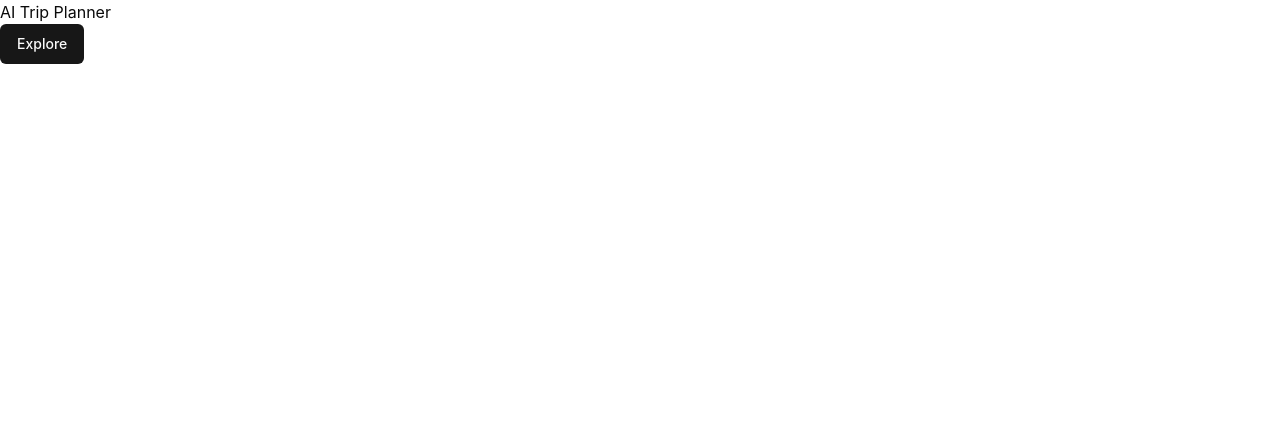
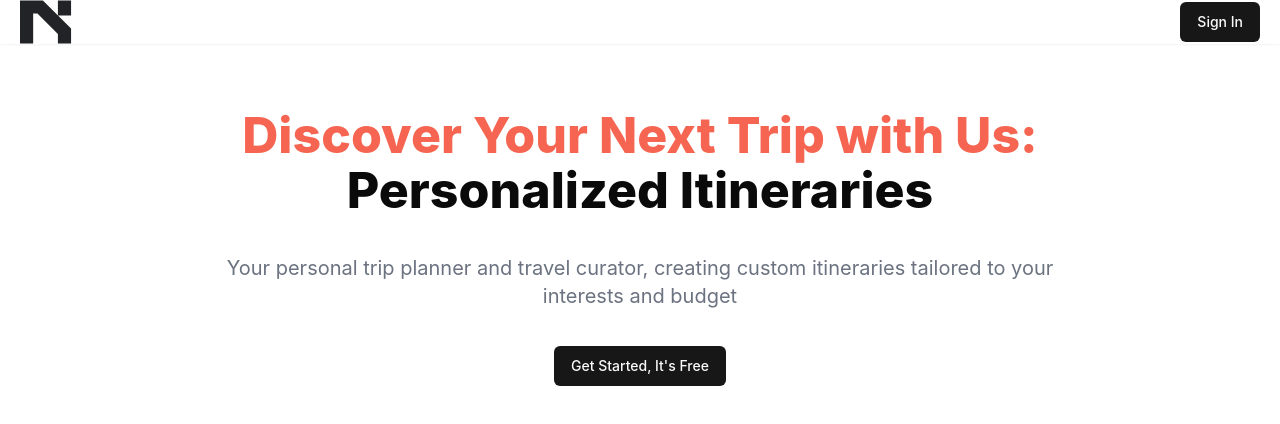
Before and after one commit to rafi-isakh/ai-trip-planner, a React (Vite) app: page / in a window 1280 px wide. Shown: the top 424 px of the page. Built offline with nearby package versions, Linux system fonts and the light colour scheme.

Commit message:
create landing page

```diff
--- a/src/App.jsx
+++ b/src/App.jsx
@@ -1,14 +1,13 @@
 import { useState } from 'react'
 import './App.css'
-import {Button} from "@/components/ui/button.jsx";
+import Hero from './components/custom/Hero'
 
 function App() {
   const [count, setCount] = useState(0)
 
   return (
     <>
-      <h2>AI Trip Planner</h2>
-        <Button>Explore</Button>
+      <Hero />
     </>
   )
 }
--- /dev/null
+++ b/src/components/custom/Header.jsx
@@ -0,0 +1,15 @@
+import React from 'react'
+import {Button} from "@/components/ui/button.jsx";
+
+function Header() {
+    return (
+        <div className="p3 shadow-sm flex justify-between items-center px-5">
+            <img src='/ai-trip.svg'  alt="logo"/>
+            <div>
+                <Button>Sign In</Button>
+            </div>
+        </div>
+    )
+}
+
+export default Header
--- /dev/null
+++ b/src/components/custom/Hero.jsx
@@ -0,0 +1,15 @@
+import React from 'react'
+import {Button} from "@/components/ui/button.jsx";
+
+function Hero() {
+    return (
+        <div className="flex flex-col items-center mx-56 gap-9">
+            <h1 className="font-extrabold text-[50px] text-center mt-16">
+                <span className="text-[#f56551]">Discover Your Next Trip with Us: </span>Personalized Itineraries </h1>
+            <p className="text-xl text-gray-500 text-center">Your personal trip planner and travel curator, creating custom itineraries tailored to your interests and budget</p>
+            <Button>Get Started, It's Free</Button>
+        </div>
+    )
+}
+
+export default Hero
--- a/src/main.jsx
+++ b/src/main.jsx
@@ -4,6 +4,7 @@
 import App from './App.jsx'
 import { RouterProvider, createBrowserRouter } from "react-router";
 import CreateTrip from "@/create-trip/index.jsx";
+import Header from "@/components/custom/Header.jsx";
 
 const router = createBrowserRouter([
     {
@@ -18,6 +19,7 @@
 
 createRoot(document.getElementById('root')).render(
   <StrictMode>
-    <RouterProvider router={router} />
+      <Header />
+      <RouterProvider router={router} />
   </StrictMode>,
 )
```
Also changed, not shown: public/ai-trip.svg (added).
